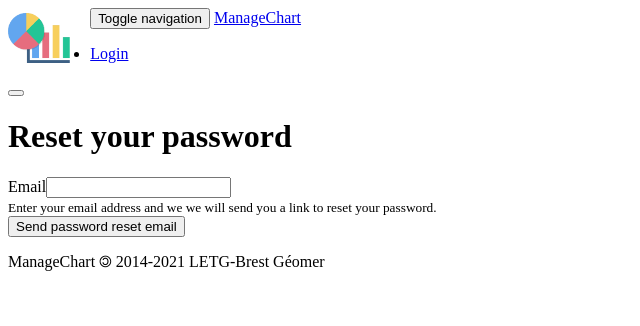
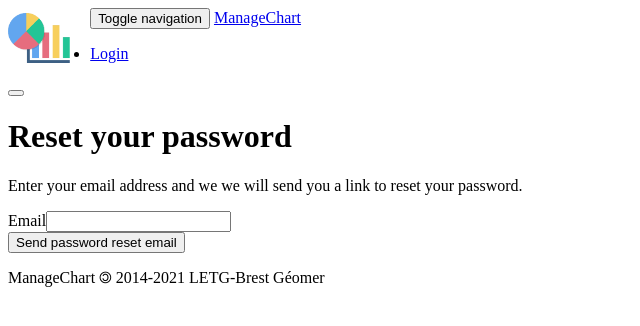
Before and after one commit to LETG/managechart, a Symfony app: template templates/reset_password/request.html.twig in a window 1280 px wide. Shown: the top 326 px of the page, without its empty margins (0-640 px from the left). Run offline with Twig, Linux system fonts and the light colour scheme; the template is opened without the code that fills it, so the values that code supplies are empty; form fields are guessed from the names that the template uses; some libraries are stand-ins or nearby versions.

Commit message:
migrate password reset form styles

```diff
--- a/templates/reset_password/request.html.twig
+++ b/templates/reset_password/request.html.twig
@@ -1,22 +1,22 @@
 {% extends 'base.html.twig' %}
 
-{% block title %}Reset your password{% endblock %}
+{% block title %}{{ 'security.password_reset.title' | trans() }}{% endblock %}
 
 {% block body %}
     {% for flashError in app.flashes('reset_password_error') %}
         <div class="alert alert-danger" role="alert">{{ flashError }}</div>
     {% endfor %}
-    <h1>Reset your password</h1>
+    <header class="page-header">
+        <h1>{{ 'security.password_reset.title' | trans() }}</h1>
+    </header>
+
+    <p class="mb-3">{{ 'security.password_reset.body' | trans() }}</p>
 
     {{ form_start(requestForm) }}
-        {{ form_row(requestForm.email) }}
-        <div>
-            <small>
-                Enter your email address and we we will send you a
-                link to reset your password.
-            </small>
+        <div class="form-group">
+            {{ form_row(requestForm.email) }}
         </div>
 
-        <button class="btn btn-primary">Send password reset email</button>
+        <button class="btn btn-primary">{{ 'security.password_reset.send_reset_email' | trans() }}</button>
     {{ form_end(requestForm) }}
 {% endblock %}
--- a/translations/messages.en.yml
+++ b/translations/messages.en.yml
@@ -319,6 +319,11 @@ security:
   login:
     resetting: Password forgot ?
     remember_me: Remember me
+  password_reset:
+    title: Reset your password
+    email: e-mail
+    send_reset_email: Send password reset email
+    body:  Enter your email address and we we will send you a link to reset your password.
 
 userlist:
   table:
--- a/translations/messages.fr.yml
+++ b/translations/messages.fr.yml
@@ -340,6 +340,11 @@ security:
   login:
     resetting: Mot de passe oublié ?
     remember_me: Se souvenir de moi
+  password_reset:
+    title: Réinitialiser votre mot de passe
+    email: E-mail
+    send_reset_email: Envoyer l'e-mail de réinitialisation
+    body: Entrez votre e-mail et nous vous enverrons un lien pour réinitialiser votre mot de passe
 
 userlist:
   table:
```
